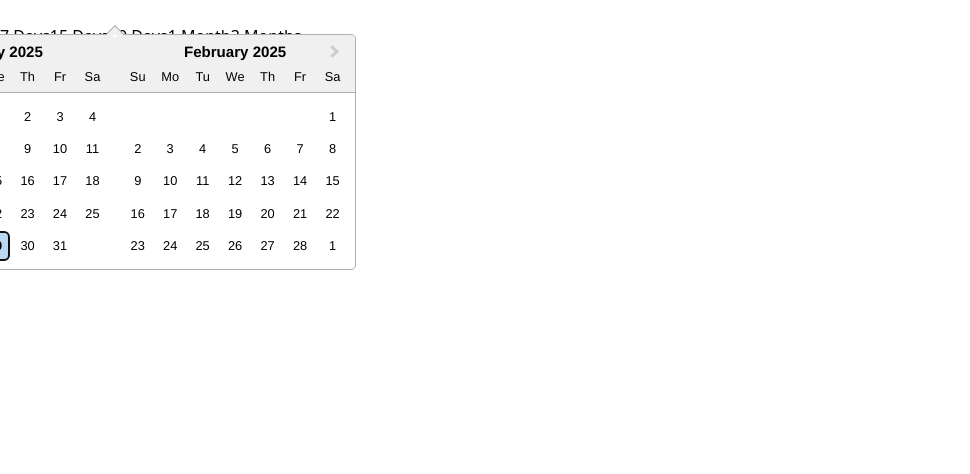
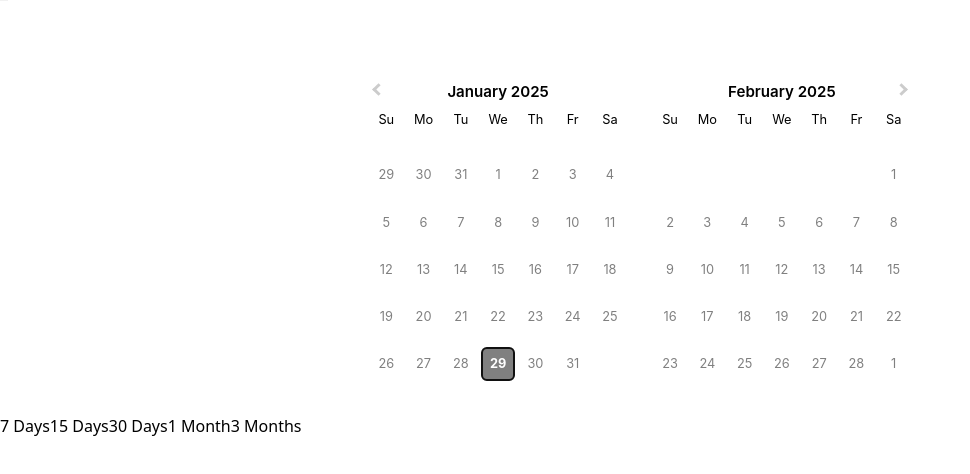
Before and after one commit to PromzzyKoncepts/DATEPICKER-QACETECH, a Next.js app: page / in a window 1280 px wide. Shown: the top 474 px of the page, without its empty margins (0-970 px from the left). Built offline with nearby package versions, Linux system fonts and the light colour scheme.

Commit message:
modify the custom styling from the library

```diff
--- a/app/globals.css
+++ b/app/globals.css
@@ -1,3 +1,71 @@
 @tailwind base;
 @tailwind components;
 @tailwind utilities;
+
+@import url("https://fonts.googleapis.com/css2?family=Inter:ital,opsz,wght@0,14..32,100..900;1,14..32,100..900&display=swap");
+
+.react-datepicker__header {
+  background-color: white !important;
+  padding-bottom: 15px !important;
+  border-bottom: 0px !important;
+}
+
+h2 {
+  font-weight: 600 !important;
+}
+
+.react-datepicker {
+  font-family: "Inter", serif !important;
+  border: 0px !important;
+  color: "#fff";
+  margin-top: 10px !important;
+  /* padding: 10px!important; */
+}
+
+.react-datepicker-popper {
+  display: contents !important;
+}
+
+.react-datepicker__tab-loop {
+  padding: 20px !important;
+  width: 100% !important;
+  background-color: white !important;
+  margin-top: 20px !important;
+  display: flex;
+  justify-content: center;
+  align-items: center;
+  /* gap: 4px; */
+}
+
+.react-datepicker__day-name,
+.react-datepicker__day,
+.react-datepicker__time-name {
+  width: 2rem !important;
+  line-height: 2rem !important;
+}
+
+.react-datepicker__week {
+  padding: 5px !important;
+}
+
+.react-datepicker__day {
+  color: gray!important;
+}
+
+.react-datepicker__day--in-range, .react-datepicker__day--selected  {
+  background-color: black!important;
+  color: white!important;
+
+}
+
+.react-datepicker__day--in-selecting-range {
+  background-color: gray!important;
+  color: white!important;
+
+}
+
+.react-datepicker__day--keyboard-selected{
+  background-color: gray!important;
+  color: white!important;
+
+}
```
